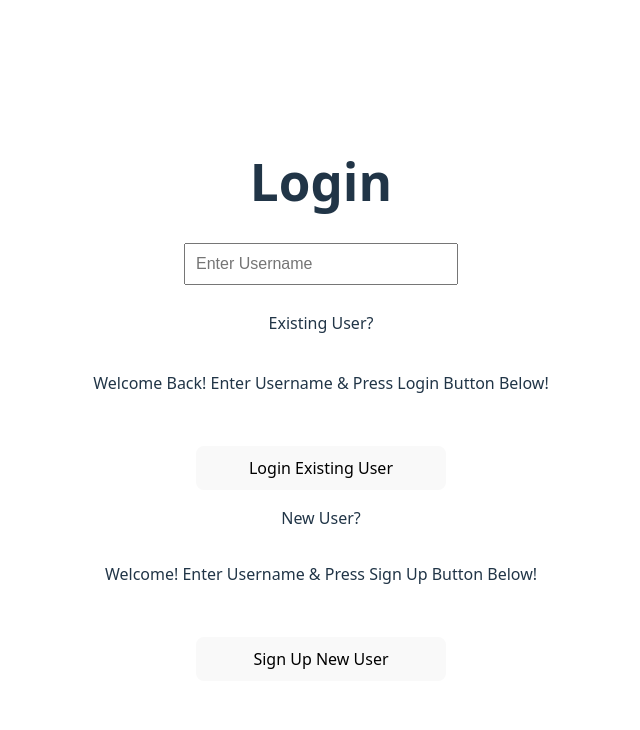
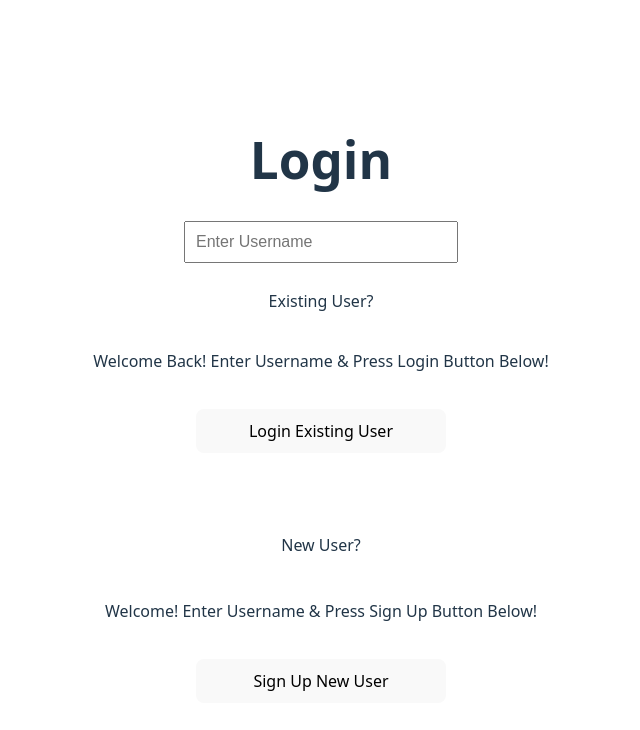
Before and after one commit to Pet-MatchMaker-2412/pet_matchmaker_fe, a React (Vite) app: page / in a window 1280 px wide. Shown: the top 730 px of the page, without its empty margins (319-959 px from the left). Built offline with nearby package versions, Linux system fonts and the light colour scheme.

Commit message:
feat: css stylying

```diff
--- a/src/components/LoginPage/LoginPage.css
+++ b/src/components/LoginPage/LoginPage.css
@@ -12,26 +12,43 @@
   font-size: 1rem;
 }
 
-.login-button {
+.existing-user-login-button {
   width: 250px;
   padding: 10px;
   font-size: 1rem;
   cursor: pointer;
   display: inline-block;
   flex-wrap: wrap;
-  margin-top: 35px;
+  margin-top: 20px;
 }
 
-.login-button:hover {
+.existing-user-login-button:hover {
   background-color: #333;
   color: white;
   transition: background-color 0.3s ease;
 }
 
+.new-user-login-button {
+  width: 250px;
+  padding: 10px;
+  font-size: 1rem;
+  cursor: pointer;
+  display: inline-block;
+  flex-wrap: wrap;
+  margin-top: 20px;
+}
+
 .existing-user1 {
-margin-top: 26px;
+  margin-top: 26px;
 }
 
 .existing-user2 {
-margin-top: 20px;
+  margin-top: 20px;
 }
+
+.new-user1 {
+  margin-top: 80px;
+}
+.new-user2 {
+  margin-top: 26px;
+}
--- a/src/components/LoginPage/LoginPage.jsx
+++ b/src/components/LoginPage/LoginPage.jsx
@@ -50,12 +50,13 @@ function LoginPage({ setCurrentUser }) {
                 />
                 <p className="existing-user1">Existing User?</p>
                 <p className="existing-user2">Welcome Back! Enter Username & Press Login Button Below!</p>
-                <button className="login-button" type="submit">Login Existing User</button>
-            {error && <p style={{ color: 'red' }}>{error}</p>}
+                <button className="existing-user-login-button" type="submit">Login Existing User</button>
 
                 <p className="new-user1">New User?</p>
                 <p className="new-user2">Welcome! Enter Username & Press Sign Up Button Below!</p>
-                <button className="login-button" type="submit">Sign Up New User</button>
+                <button className="new-user-login-button" type="submit">Sign Up New User</button>
+
+                {error && <p style={{ color: 'red' }}>{error}</p>}
             </form>
         </main>
     )
```
